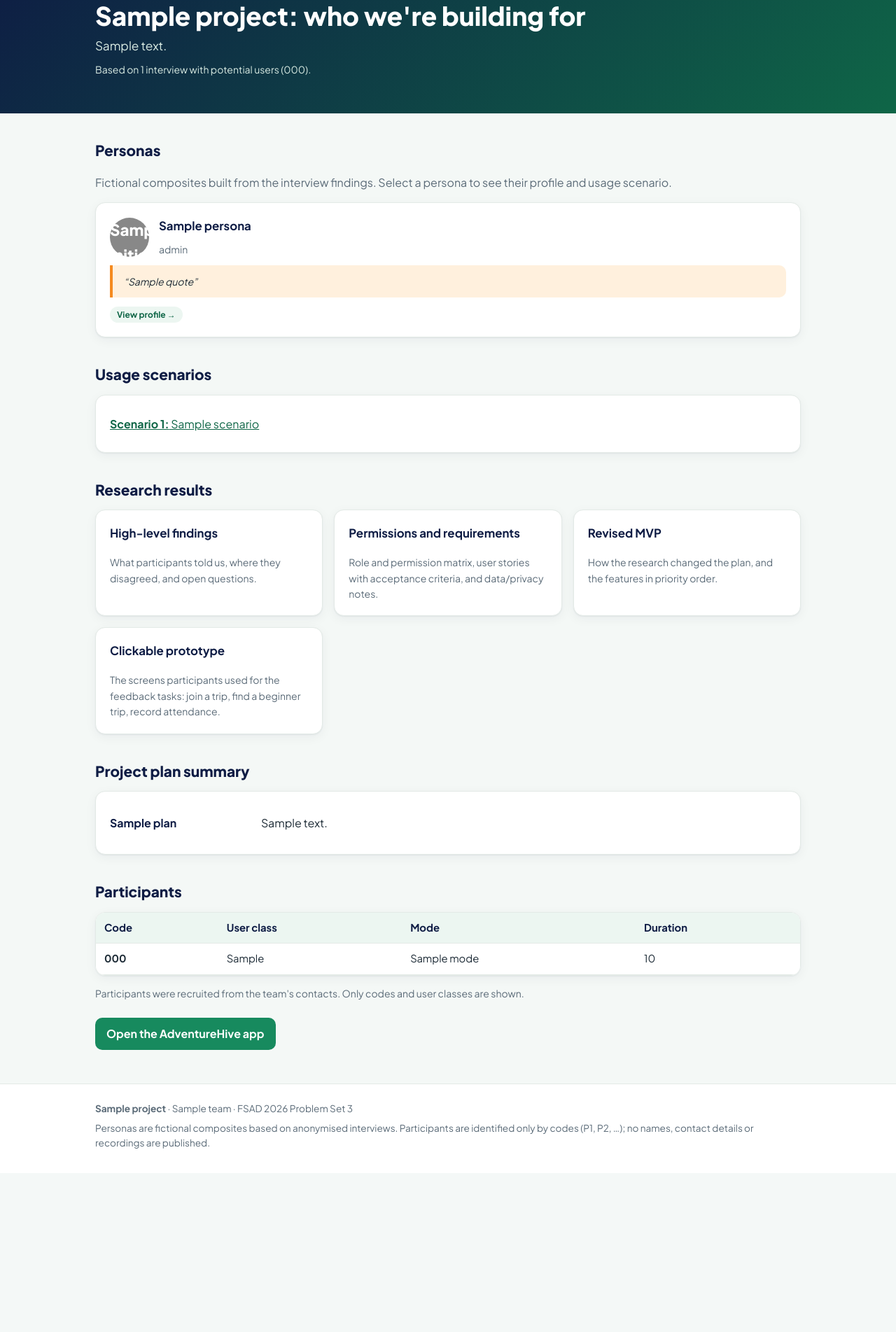
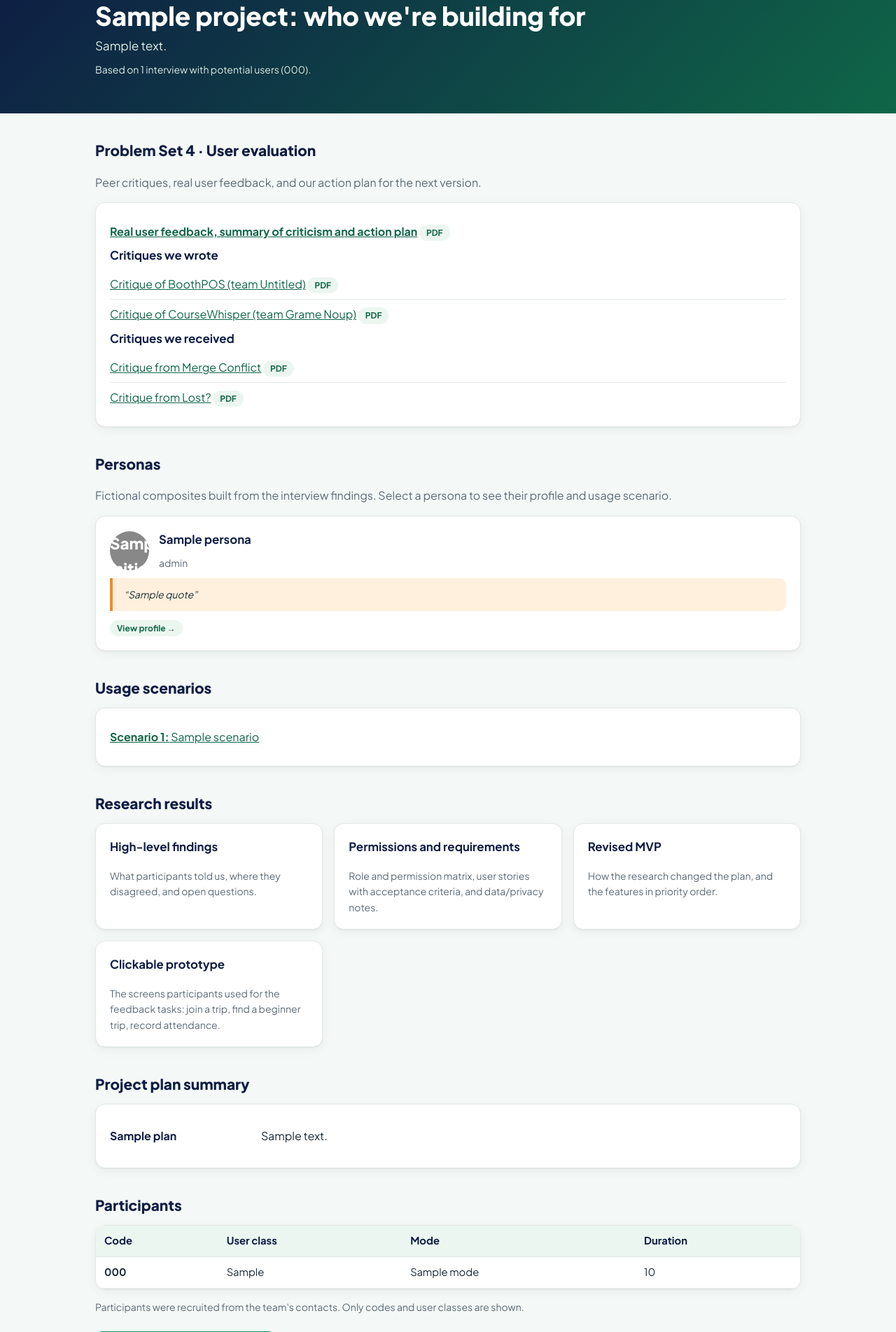
Before and after one commit to zweyuya/AdventureHive_A-Social-Platform-for-Campers-in-Thailand, a Django app: template ps4/templates/ps4/index.html in a window 1280 px wide. Shown: the part 135-2038 px from the top of the page at 70% size. Before the commit the page ends 1776 px from the top, so only its background shows below. Run offline with Django 5.2, Linux system fonts and the light colour scheme; the template is opened without the code that fills it: most values are stand-ins (such as "Sample title", 1, 10 or a date in 2020).

Commit message:
Add PS4 user evaluation documents

```diff
--- a/ps4/templates/ps4/index.html
+++ b/ps4/templates/ps4/index.html
@@ -1,4 +1,5 @@
 {% extends "ps4/base.html" %}
+{% load static %}
 {% block title %}PS4 index{% endblock %}
 {% block crumbs %}{% endblock %}
 {% block hero %}
@@ -12,6 +13,24 @@
 </section>
 {% endblock %}
 {% block content %}
+<h2 id="user-evaluation">Problem Set 4 · User evaluation</h2>
+<p class="muted">Peer critiques, real user feedback, and our action plan for the next version.</p>
+<div class="card">
+  <ul class="clean">
+    <li><a href="{% static 'ps4/evaluation/feedback-summary-action-plan.pdf' %}"><strong>Real user feedback, summary of criticism and action plan</strong></a> <span class="pill">PDF</span></li>
+  </ul>
+  <h3>Critiques we wrote</h3>
+  <ul class="clean">
+    <li><a href="{% static 'ps4/evaluation/critique-boothpos-untitled.pdf' %}">Critique of BoothPOS (team Untitled)</a> <span class="pill">PDF</span></li>
+    <li><a href="{% static 'ps4/evaluation/critique-coursewhisper-grame-noup.pdf' %}">Critique of CourseWhisper (team Grame Noup)</a> <span class="pill">PDF</span></li>
+  </ul>
+  <h3>Critiques we received</h3>
+  <ul class="clean">
+    <li><a href="{% static 'ps4/evaluation/critique-from-merge-conflict.pdf' %}">Critique from Merge Conflict</a> <span class="pill">PDF</span></li>
+    <li><a href="{% static 'ps4/evaluation/critique-from-lost.pdf' %}">Critique from Lost?</a> <span class="pill">PDF</span></li>
+  </ul>
+</div>
+
 <h2 id="personas">Personas</h2>
 <p class="muted">Fictional composites built from the interview findings. Select a persona to see their profile and usage scenario.</p>
 <div class="grid">
```
Also changed, not shown: 5 other files.
